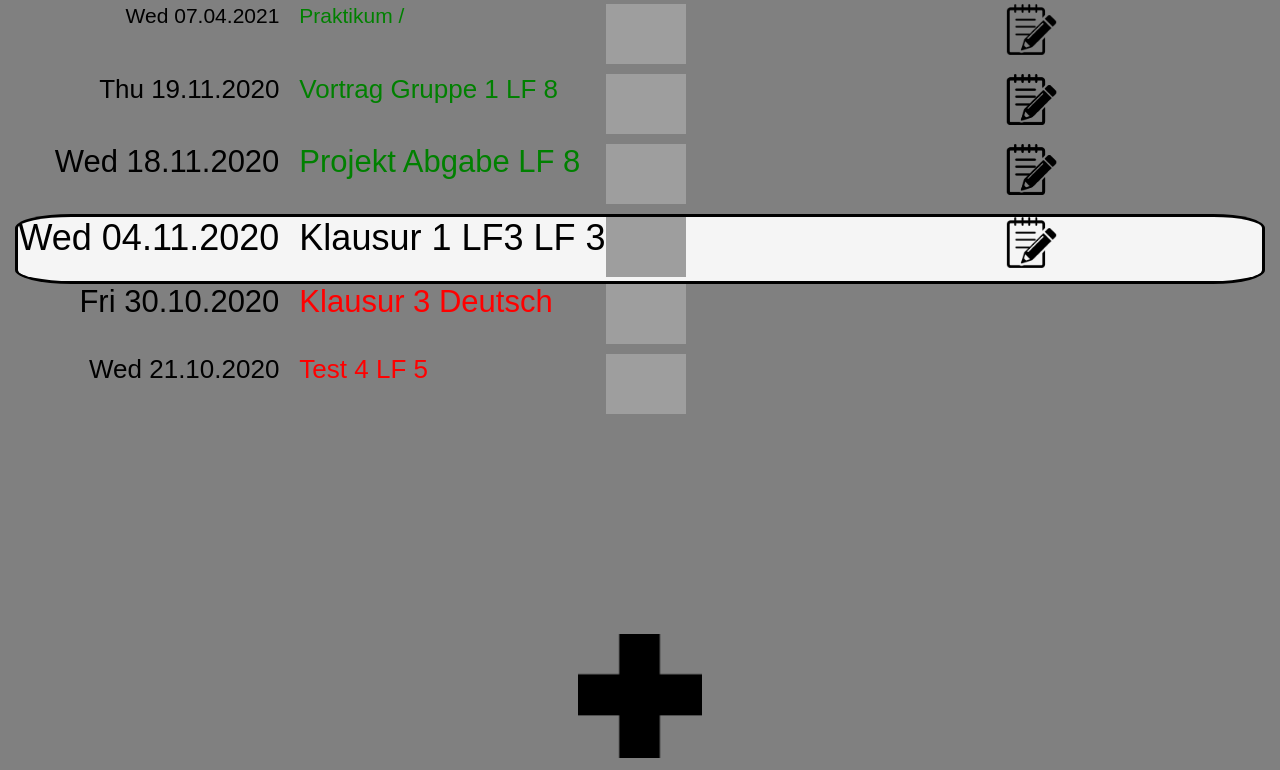
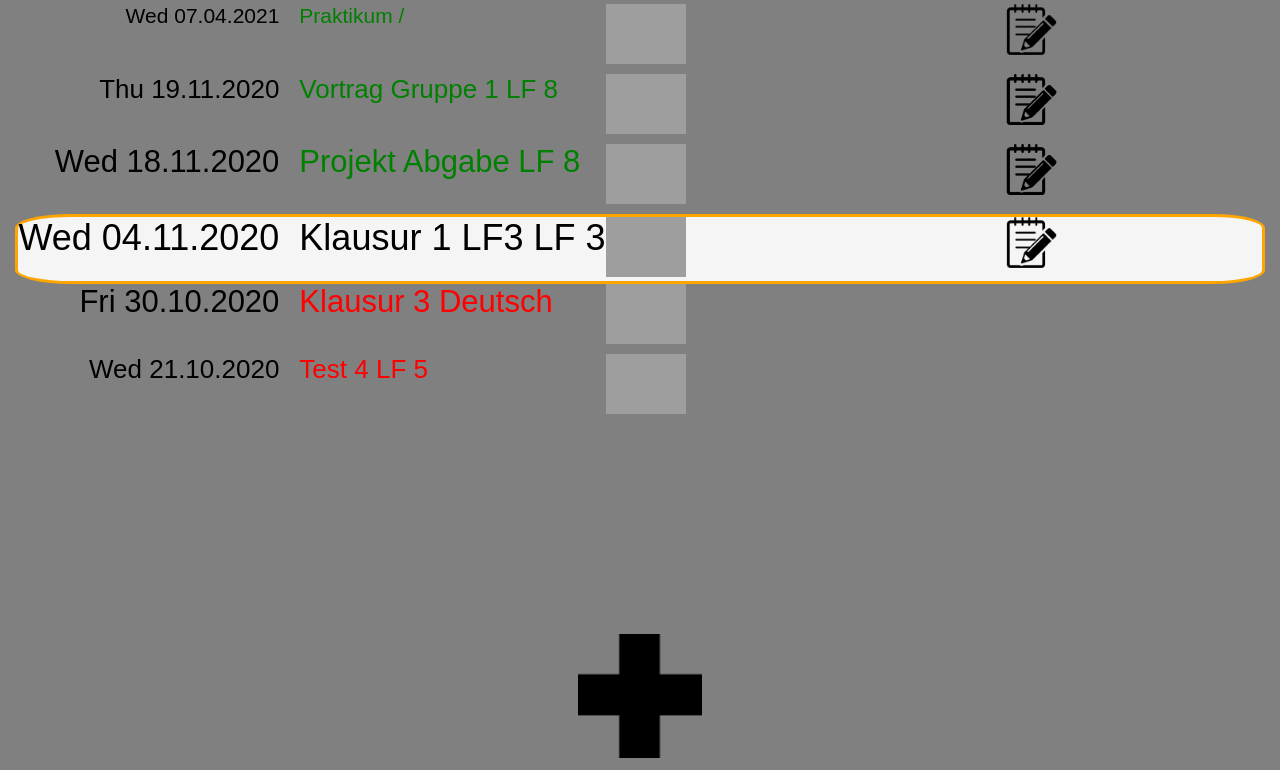
Before and after one commit to Innihe/terminator, a PHP site: page /public/index.php in a window 1280 px wide. Shown: the part 205-975 px from the top of the page. Run offline with PHP 8.4, Linux system fonts and the light colour scheme; data comes from the database, SQL or seed files in the repository; grey boxes are pictures that could not be loaded.

Commit message:
stylesheet update

```diff
--- a/public/stylesheet.css
+++ b/public/stylesheet.css
@@ -52,7 +52,7 @@ footer {
   grid-area: termine;
 }
 .pa0 { grid-area: pa0;
-		border: 3px solid black;
+		border: 3px solid orange;
 		border-right:none;
 		border-radius: 20% 0% 0% 20%;
 		background: #F5F5F5;
@@ -122,7 +122,7 @@ footer {
 		font-size: 11px;}
 
 .pb0 { grid-area: pb0;
-		border: 3px solid black;
+		border: 3px solid orange;
 		border-right: none;
 		border-left: none;
 		background: #F5F5F5;
@@ -183,7 +183,7 @@ footer {
 
 
 .pc0 {  grid-area: pc0;
-		border: 3px solid black;
+		border: 3px solid orange;
 		border-right: none;
 		border-left: none;
 		background: #F5F5F5;
@@ -242,7 +242,7 @@ footer {
 		}
 
 .pd0 {  grid-area: pd0;
-		border: 3px solid black;
+		border: 3px solid orange;
 		border-left:none;
 		border-radius: 0% 20% 20% 0%;
 		background: #F5F5F5;
```
